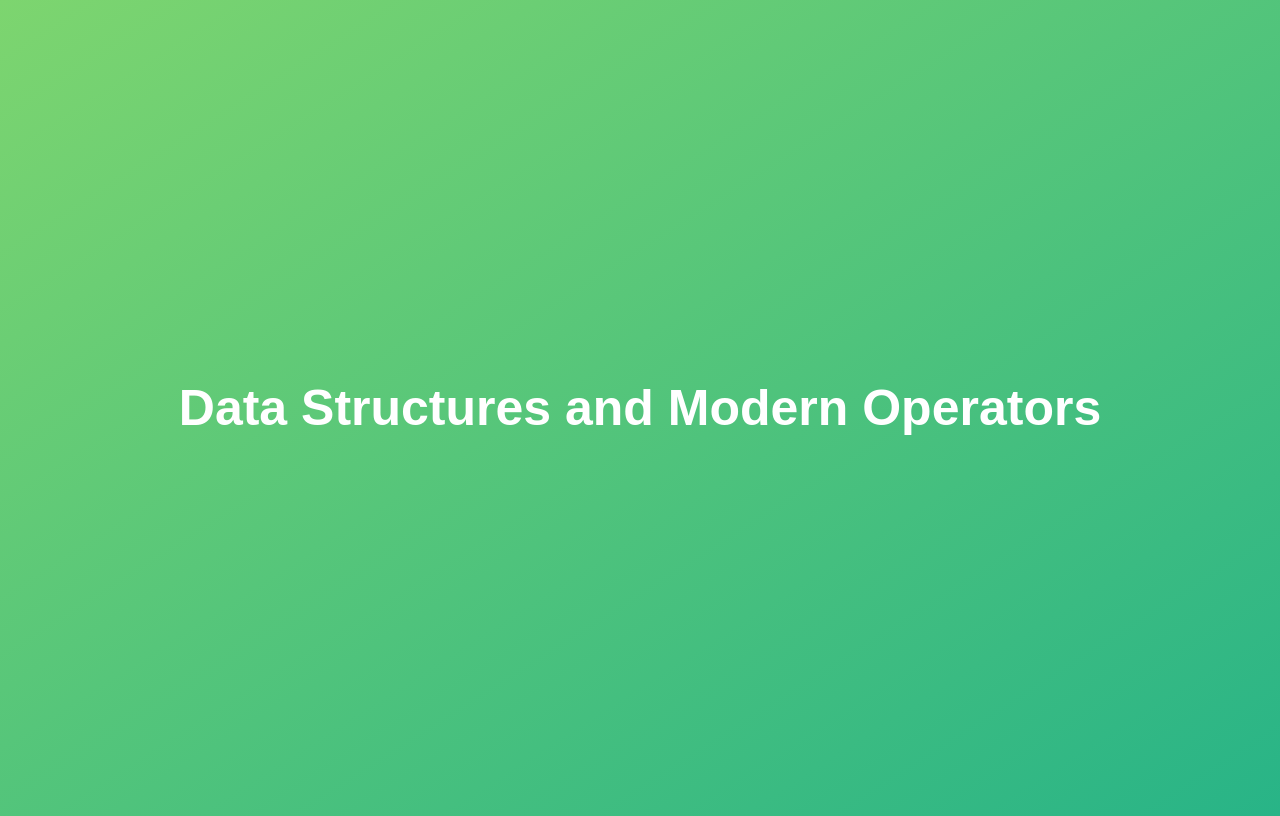
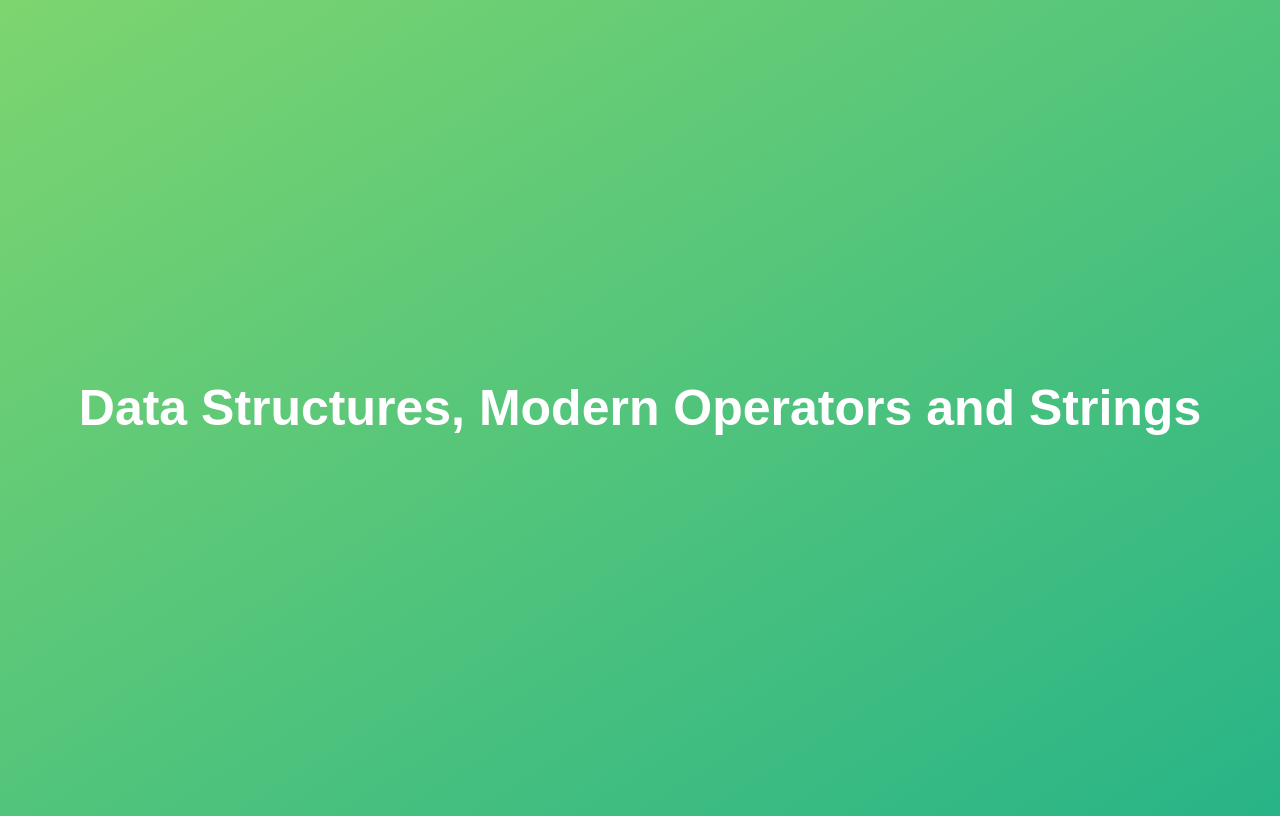
Before and after one commit to kennydageek/JavaScript-for-beginners-Course, a plain HTML site: page 08. Data Structures, Modern Operators and Strings/index.html in a window 1280 px wide. Drawn offline with Linux system fonts and the light colour scheme.

Commit message:
Coding Challenge Done

```diff
--- a/08. Data Structures, Modern Operators and Strings/index.html
+++ b/08. Data Structures, Modern Operators and Strings/index.html
@@ -33,7 +33,7 @@
     </style>
   </head>
   <body>
-    <h1>Data Structures and Modern Operators</h1>
+    <h1>Data Structures, Modern Operators and Strings</h1>
     <script src="script.js"></script>
   </body>
 </html>
```
Also changed, not shown: 09. Coding Challenge #1/index.html (renamed from Coding Challenge #1/index.html), 09. Coding Challenge #1/script.js (renamed from Coding Challenge #1/script.js).
